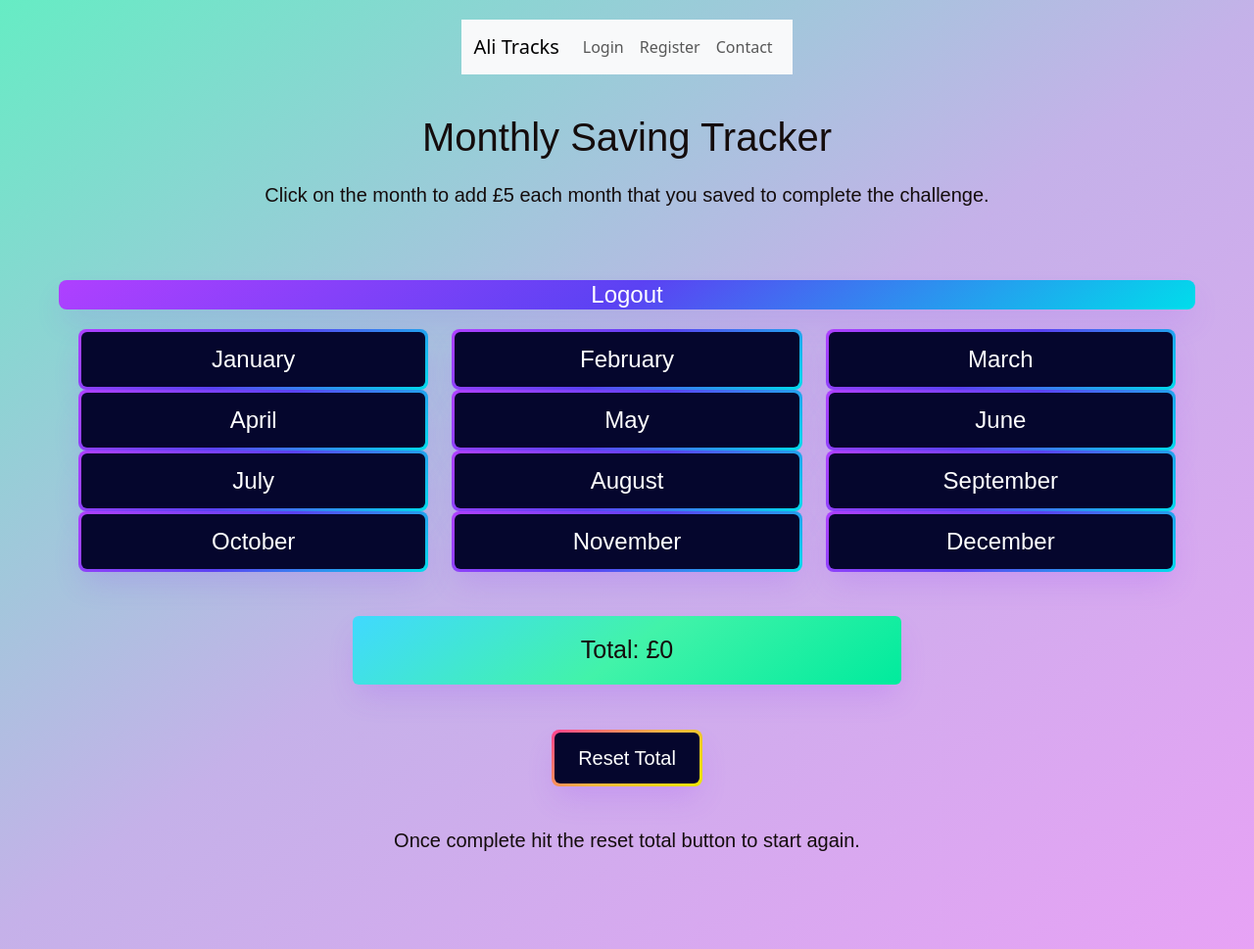
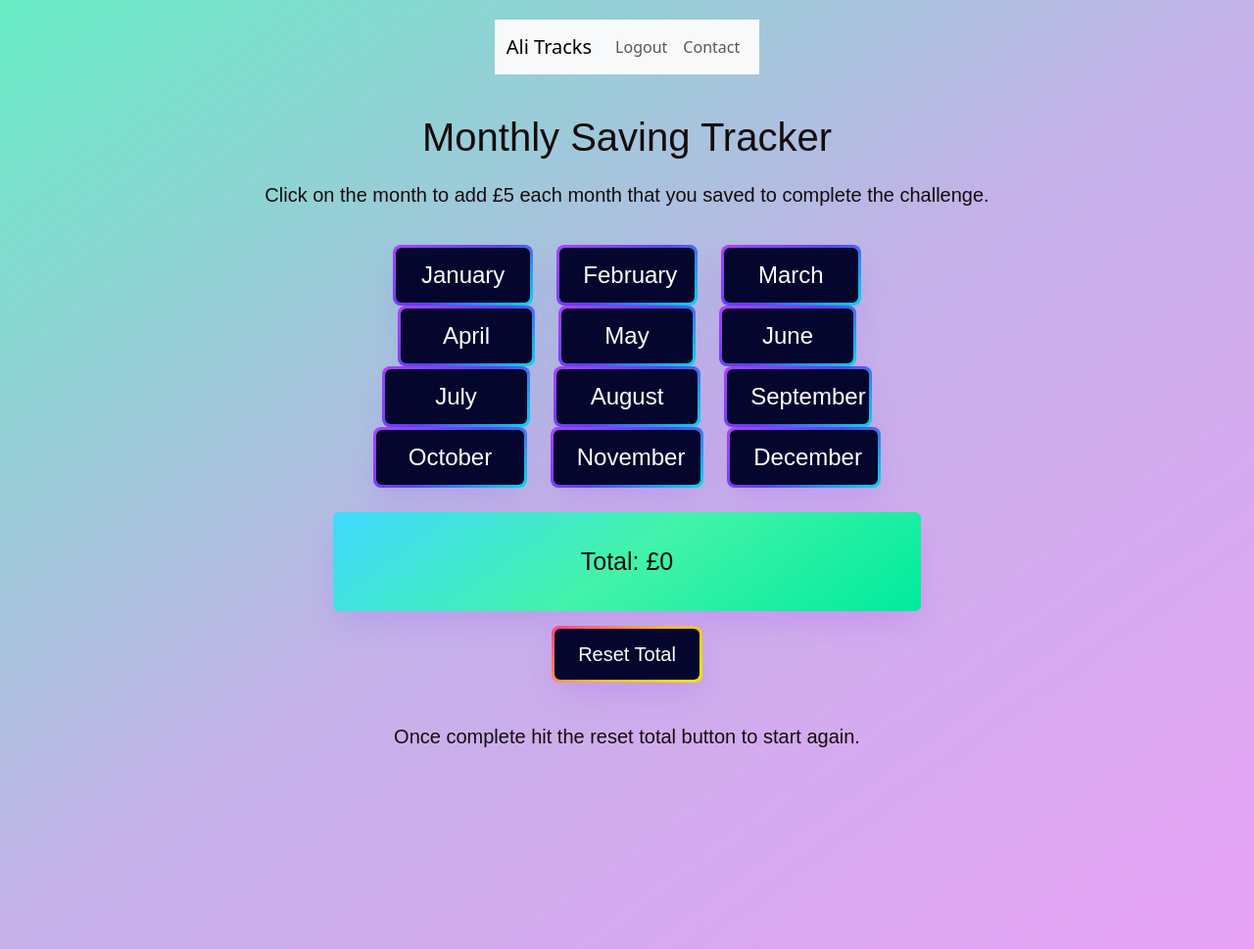
Before and after one commit to MitchDuke/Ali_Tracks, a Flask app: page /index in a window 1280 px wide. Shown: the whole page at 98% size. Run offline with Flask 3, Linux system fonts and the light colour scheme; the visitor is signed in with stand-in values (Sample User, id 1); data that the repository does not hold is empty; some libraries are stand-ins or nearby versions.

Commit message:
Navbar
Set conditions for the navbar content based on if the user is in session or not

```diff
--- a/templates/base.html
+++ b/templates/base.html
@@ -15,13 +15,19 @@
                 <span class="navbar-toggler-icon"></span>
             </button>
             <div class="collapse navbar-collapse" id="navbarNav">
-                <ul class="navbar-nav">
+                <ul class="navbar-nav ms-auto">
+                    {% if 'username' in session %}
+                        <li class="nav-item">
+                            <a class="nav-link" href="{{ url_for('logout')}}">Logout</a>
+                        </li>
+                    {% else %}
                         <li class="nav-item">
                             <a class="nav-link" href="{{ url_for('login')}}">Login</a>
                         </li>
                         <li class="nav-item">
                             <a class="nav-link" href="{{ url_for('register')}}">Register</a>
                         </li>
+                    {% endif %}
                     <li class="nav-item">
                         <a class="nav-link" href="{{ url_for('contact')}}">Contact</a>
                     </li>
--- a/templates/index.html
+++ b/templates/index.html
@@ -7,9 +7,6 @@
         <h1>Monthly Saving Tracker</h1>
         <p>Click on the month to add £5 each month that you saved to complete the challenge.</p>
     </div>
-    <div class="container">
-        <a href="{{ url_for('logout') }}" class="btn btn-secondary mt-3">Logout</a>
-    <div class="grid-container, container">
         <div class="row">
             <div class="col-4">
                 <button id="january" class="month-button text btn btn-primary" onclick="addAmount('january')"><span class="text">January</span></button>
```
Lines whose indentation alone changed are shown as unchanged.
